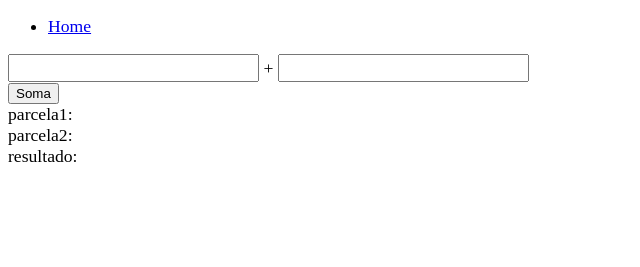
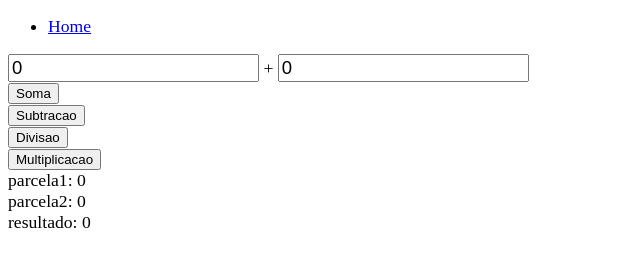
Before and after one commit to henriquevb/Angular-Sum-Calculator, a website: page index.html in a window 1280 px wide. Shown: the part 31-298 px from the top of the page, without its empty margins (0-640 px from the left). Drawn offline with nearby package versions, Linux system fonts and the light colour scheme.

Commit message:
Improvements

```diff
--- a/app.js
+++ b/app.js
@@ -4,6 +4,10 @@ let app = angular.module('com.henriquebv.app', [
 
 const Calculator = function() {
     let self = this;
+    self.parcela1 = 0;
+    self.parcela2 = 0;
+    self.resultado = 0;
+
 
     self.$onInit = () => {
         console.log('Init calc!!!');
@@ -14,17 +18,49 @@ const Calculator = function() {
         console.log('Called sum()!');
         return self.resultado = self.parcela1 + self.parcela2;
     };
+
+    self.subtraction = () => {
+        console.log('Called subtraction()!');
+        return self.resultado = self.parcela1 - self.parcela2;
+    };
 },
-Sum = function() {
+    Division = function () {
+    let div = this;
+
+    div.$onInit = () => {
+        console.log('Init div!!!');
+        console.log(div.name);
+    };
+
+    div.action = () => {
+        console.log('Called division ()!');
+        return div.resultado = div.parcela1 / div.parcela2;
+    };
+},
+
+Operation = function() {
     let self = this;
 
     self.$onInit = () => {
-        console.log('Init sum!!!');
+        console.log('Init operation!!!');
+    };
+},
+Multiplication = function () {
+    let mult = this;
+
+    mult.$onInit = () => {
+        console.log('Init mult!!!');
+        console.log(mult.name);
+    };
+
+    mult.action = () => {
+        console.log('Called multiplication ()!');
+        return mult.resultado = mult.parcela1 * mult.parcela2;
     };
 };
 
-angular.module('com.henriquebv.app',[
-]).component('calculatorComp', {
+angular.module('com.henriquebv.app', ['com.henriquevb.multiplication'])
+.component('calculatorComp', {
     templateUrl: './calculator.html',
     controller: Calculator,
     bindings: {
@@ -32,9 +68,30 @@ angular.module('com.henriquebv.app',[
     }
 }).component('buttonComp', {
     templateUrl: './button.html',
-    controller: Sum,
+    controller: Operation,
     bindings: {
         name: '<',
         action: '&'
     }
+}).component('buttonDivision', {
+    templateUrl: './button.html',
+    controller: Division,
+    bindings: {
+        name: '<',
+        parcela1: '=',
+        parcela2: '=',
+        resultado: '='
+    }
 });
+
+angular.module('com.henriquevb.multiplication', [
+]).component('buttonMultiplication', {
+    templateUrl: './button.html',
+    controller: Multiplication,
+    bindings: {
+        name: '<',
+        parcela1: '=',
+        parcela2: '=',
+        resultado: '='
+    }
+})
--- a/calculator.html
+++ b/calculator.html
@@ -4,6 +4,21 @@
 
 <button-comp action="$ctrl.sum()" name="'Soma'"></button-comp>
 
+<button-comp action="$ctrl.subtraction()" name="'Subtracao'"></button-comp>
+
+<button-division name="'Divisao'"
+             parcela1="$ctrl.parcela1"
+             parcela2="$ctrl.parcela2"
+             resultado="$ctrl.resultado">
+</button-division>
+
+<button-multiplication name="'Multiplicacao'"
+                       parcela1="$ctrl.parcela1"
+                       parcela2="$ctrl.parcela2"
+                       resultado="$ctrl.resultado"
+></button-multiplication>
+
+
 parcela1: {{$ctrl.parcela1}} <br/>
 parcela2: {{$ctrl.parcela2}} <br/>
 resultado: {{$ctrl.resultado}}
```
